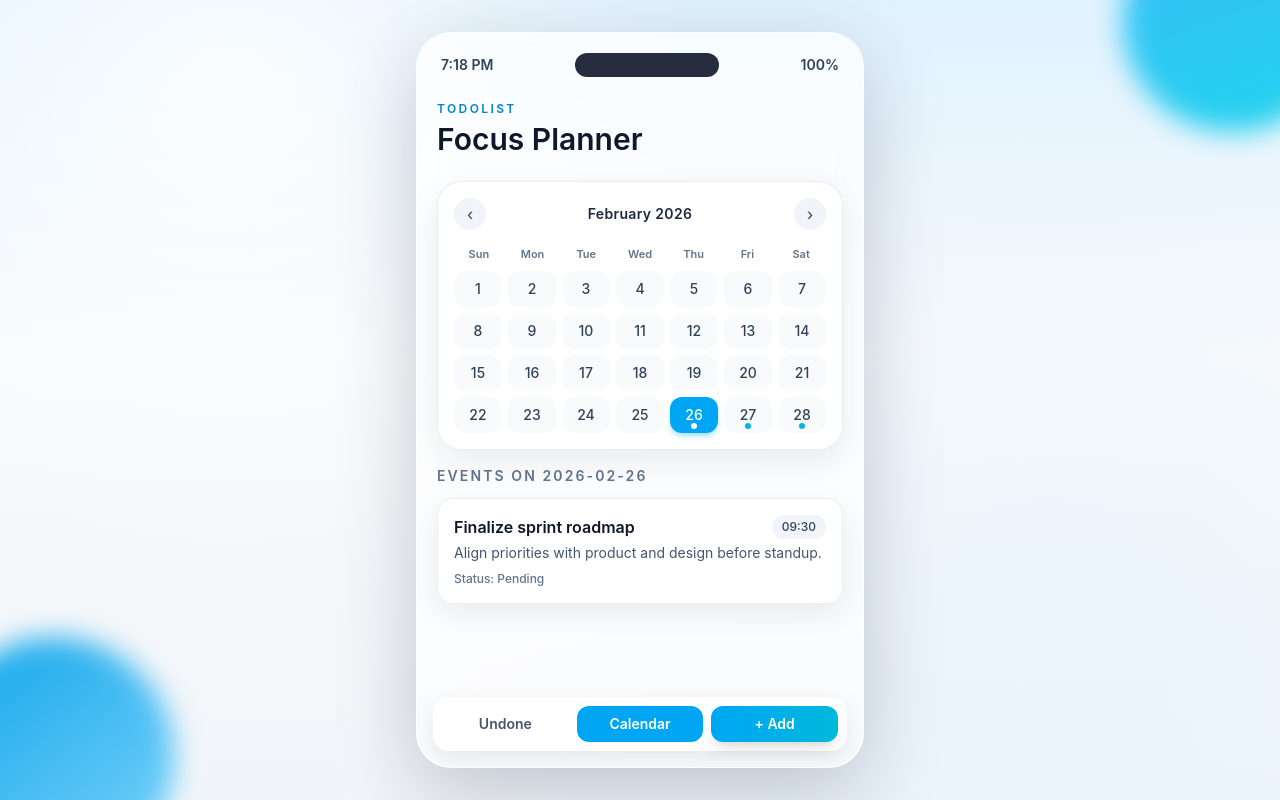
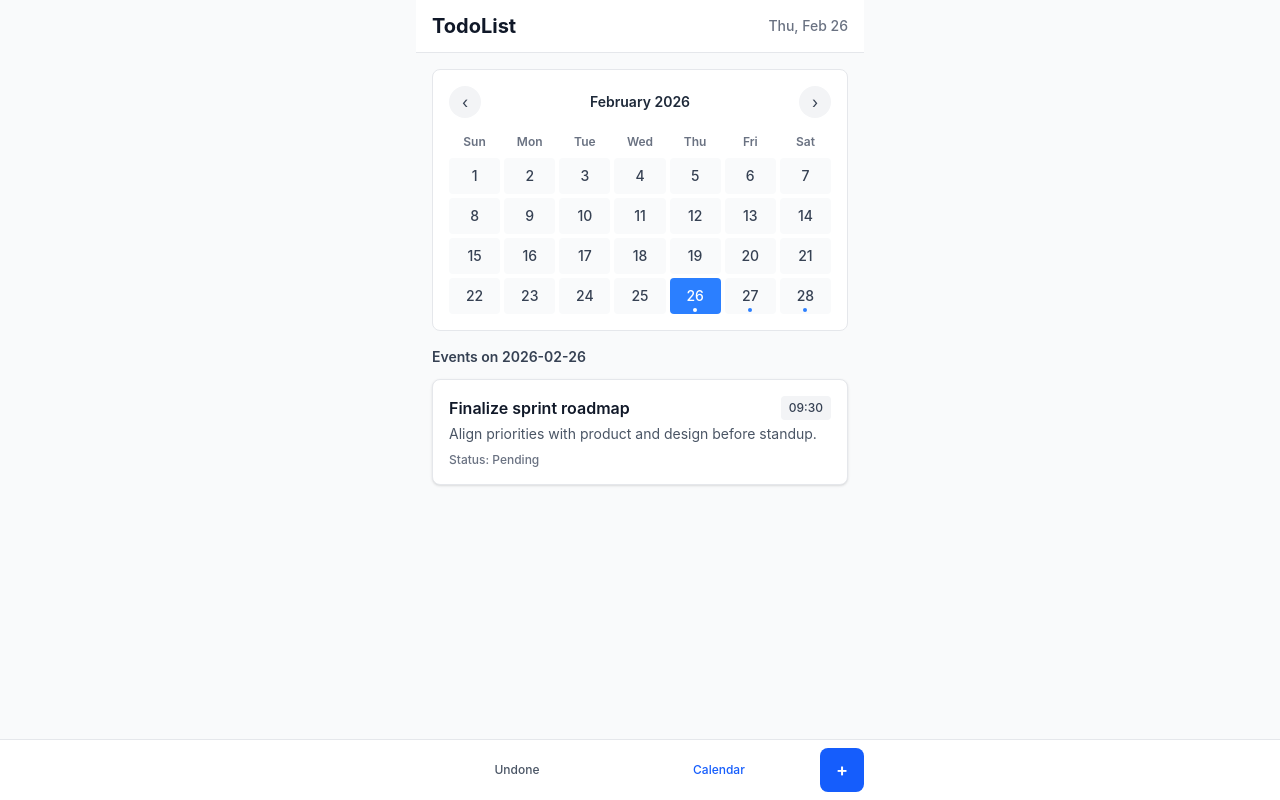
Before and after one commit to Funnywai/TodoList, a React (Vite) app: page / in a window 1280 px wide. Both pictures are taken after a click on the button "Calendar". Built offline with nearby package versions, Linux system fonts and the light colour scheme.

Commit message:
Update title in index.html and enhance App component with modal functionality for adding todos

```diff
--- a/index.html
+++ b/index.html
@@ -3,7 +3,7 @@
   <head>
     <meta charset="UTF-8" />
     <meta name="viewport" content="width=device-width, initial-scale=1.0" />
-    <title>Arena Web Dev App</title>
+    <title>TodoList App</title>
   </head>
   <body>
     <div id="root"></div>
--- a/src/App.tsx
+++ b/src/App.tsx
@@ -117,6 +117,32 @@ export function App() {
     setTodos((current) => current.map((todo) => (todo.id === id ? { ...todo, done: !todo.done } : todo)));
   };
 
+  const openModal = () => {
+    setNewTitle("");
+    setNewDate(dateKey(new Date()));
+    setNewTime("23:59");
+    setIsModalOpen(true);
+  };
+
+  const closeModal = () => {
+    setIsModalOpen(false);
+  };
+
+  const handleAddTodo = () => {
+    if (!newTitle.trim()) return;
+    const newTodo: Todo = {
+      id: Date.now(),
+      title: newTitle.trim(),
+      note: "",
+      dueDate: newDate,
+      time: newTime,
+      done: false,
+      priority: "medium",
+    };
+    setTodos((current) => [...current, newTodo]);
+    closeModal();
+  };
+
   const previousMonth = () => {
     setDisplayMonth((current) => new Date(current.getFullYear(), current.getMonth() - 1, 1));
   };
@@ -126,47 +152,36 @@ export function App() {
   };
 
   return (
-    <div className="ios-shell min-h-screen px-4 py-8">
-      <div className="pointer-events-none absolute inset-0 overflow-hidden">
-        <div className="blob blob-a" />
-        <div className="blob blob-b" />
-      </div>
-
-      <main className="relative mx-auto flex h-[92vh] w-full max-w-md flex-col overflow-hidden rounded-[2.2rem] border border-white/50 bg-white/70 shadow-[0_24px_80px_rgba(20,24,51,0.22)] backdrop-blur-xl">
-        <header className="flex items-center justify-between px-6 pt-5 text-sm font-semibold text-slate-700">
-          <span>{new Date().toLocaleTimeString("en-US", { hour: "numeric", minute: "2-digit" })}</span>
-          <div className="h-6 w-36 rounded-full bg-slate-900/90" />
-          <span>100%</span>
+    <div className="min-h-screen bg-gray-50">
+      <main className="mx-auto max-w-md">
+        <header className="flex items-center justify-between border-b border-gray-200 bg-white px-4 py-3">
+          <h1 className="text-xl font-bold text-gray-900">TodoList</h1>
+          <span className="text-sm font-medium text-gray-500">{new Date().toLocaleDateString("en-US", { weekday: "short", month: "short", day: "numeric" })}</span>
         </header>
 
-        <section className="fade-up flex-1 overflow-y-auto px-5 pb-28 pt-6">
-          <div className="mb-6">
-            <p className="text-xs font-semibold uppercase tracking-[0.2em] text-sky-600">TodoList</p>
-            <h1 className="mt-1 text-3xl font-semibold text-slate-900">Focus Planner</h1>
-          </div>
+        <section className="flex-1 overflow-y-auto px-4 py-4">
 
           {activeTab === "undone" ? (
             <div className="space-y-3">
-              <div className="fade-up-delay rounded-3xl bg-gradient-to-r from-sky-500 to-cyan-400 p-4 text-white shadow-lg shadow-cyan-300/50">
-                <p className="text-sm text-white/90">Undone tasks</p>
-                <p className="text-3xl font-semibold">{undoneTodos.length}</p>
+              <div className="mb-4 rounded-lg bg-blue-50 p-4">
+                <p className="text-sm font-medium text-gray-600">Undone tasks</p>
+                <p className="text-2xl font-bold text-gray-900">{undoneTodos.length}</p>
               </div>
 
-              {undoneTodos.map((todo, index) => (
+              {undoneTodos.map((todo) => (
                 <article
                   key={todo.id}
-                  className="card-rise rounded-2xl border border-slate-200/80 bg-white/85 p-4 shadow-[0_10px_30px_rgba(15,23,42,0.08)]"
-                  style={{ animationDelay: `${120 + index * 80}ms` }}
+                  className="mb-3 rounded-lg border border-gray-200 bg-white p-4 shadow-sm"
                 >
                   <div className="flex items-start justify-between gap-3">
-                    <div>
-                      <h2 className="text-base font-semibold text-slate-900">{todo.title}</h2>
-                      <p className="mt-1 text-sm text-slate-600">{todo.note}</p>
+                    <div className="flex-1">
+                      <h2 className="text-base font-semibold text-gray-900">{todo.title}</h2>
+                      <p className="mt-1 text-sm text-gray-600">{todo.note}</p>
                     </div>
                     <button
                       type="button"
                       onClick={() => toggleTodo(todo.id)}
-                      className="mt-1 grid h-6 w-6 place-items-center rounded-full border-2 border-slate-300 text-slate-500 transition hover:border-emerald-500 hover:text-emerald-500"
+                      className="mt-1 grid h-6 w-6 place-items-center rounded-full border-2 border-gray-300 text-gray-500 transition hover:border-green-500 hover:text-green-500"
                       aria-label={`Mark ${todo.title} done`}
                     >
                       <svg viewBox="0 0 24 24" className="h-4 w-4" fill="none" stroke="currentColor" strokeWidth={2.4}>
@@ -175,16 +190,16 @@ export function App() {
                     </button>
                   </div>
                   <div className="mt-3 flex items-center justify-between text-xs">
-                    <span className="rounded-full bg-slate-100 px-3 py-1 font-medium text-slate-700">
+                    <span className="rounded bg-gray-100 px-2 py-1 font-medium text-gray-700">
                       {todo.dueDate} at {todo.time}
                     </span>
                     <span
-                      className={`rounded-full px-3 py-1 font-semibold ${
+                      className={`rounded px-2 py-1 font-semibold ${
                         todo.priority === "high"
-                          ? "bg-rose-100 text-rose-700"
+                          ? "bg-red-100 text-red-700"
                           : todo.priority === "medium"
-                            ? "bg-amber-100 text-amber-700"
-                            : "bg-emerald-100 text-emerald-700"
+                            ? "bg-yellow-100 text-yellow-700"
+                            : "bg-green-100 text-green-700"
                       }`}
                     >
                       {todo.priority}
@@ -195,38 +210,38 @@ export function App() {
             </div>
           ) : (
             <div className="space-y-4">
-              <section className="fade-up-delay rounded-3xl border border-slate-200/80 bg-white/90 p-4 shadow-[0_12px_32px_rgba(18,43,63,0.08)]">
+              <section className="rounded-lg border border-gray-200 bg-white p-4">
                 <div className="mb-3 flex items-center justify-between">
                   <button
                     type="button"
                     onClick={previousMonth}
-                    className="grid h-8 w-8 place-items-center rounded-full bg-slate-100 text-slate-700"
+                    className="grid h-8 w-8 place-items-center rounded-full bg-gray-100 text-gray-700 hover:bg-gray-200"
                     aria-label="Previous month"
                   >
                     <span aria-hidden>‹</span>
                   </button>
-                  <h2 className="text-sm font-semibold tracking-wide text-slate-800">{monthLabel(displayMonth)}</h2>
+                  <h2 className="text-sm font-semibold text-gray-800">{monthLabel(displayMonth)}</h2>
                   <button
                     type="button"
                     onClick={nextMonth}
-                    className="grid h-8 w-8 place-items-center rounded-full bg-slate-100 text-slate-700"
+                    className="grid h-8 w-8 place-items-center rounded-full bg-gray-100 text-gray-700 hover:bg-gray-200"
                     aria-label="Next month"
                   >
                     <span aria-hidden>›</span>
                   </button>
                 </div>
 
-                <div className="grid grid-cols-7 gap-1 text-center text-[11px] font-semibold text-slate-500">
+                <div className="grid grid-cols-7 gap-1 text-center text-xs font-semibold text-gray-500">
                   {weekDays.map((day) => (
                     <div key={day} className="py-1">
                       {day}
                     </div>
                   ))}
                 </div>
-                <div className="mt-1 grid grid-cols-7 gap-1.5">
-                  {monthCells.map((cellDate, index) => {
+                <div className="mt-1 grid grid-cols-7 gap-1">
+                  {monthCells.map((cellDate, i) => {
                     if (!cellDate) {
-                      return <div key={`empty-${index}`} className="h-9" />;
+                      return <div key={`empty-${i}`} className="h-9" />;
                     }
 
                     const key = dateKey(cellDate);
@@ -238,17 +253,17 @@ export function App() {
                         key={key}
                         type="button"
                         onClick={() => setSelectedDate(cellDate)}
-                        className={`relative h-9 rounded-xl text-sm font-medium transition ${
+                        className={`relative h-9 rounded text-sm font-medium transition ${
                           isSelected
-                            ? "bg-sky-500 text-white shadow-md shadow-sky-300/60"
-                            : "bg-slate-50 text-slate-700 hover:bg-sky-50"
+                            ? "bg-blue-500 text-white"
+                            : "bg-gray-50 text-gray-700 hover:bg-blue-50"
                         }`}
                       >
                         {cellDate.getDate()}
                         {hasEvents ? (
                           <span
-                            className={`absolute bottom-1 left-1/2 h-1.5 w-1.5 -translate-x-1/2 rounded-full ${
-                              isSelected ? "bg-white" : "bg-cyan-500"
+                            className={`absolute bottom-0.5 left-1/2 h-1 w-1 -translate-x-1/2 rounded-full ${
+                              isSelected ? "bg-white" : "bg-blue-500"
                             }`}
                           />
                         ) : null}
@@ -259,30 +274,29 @@ export function App() {
               </section>
 
               <section className="space-y-3">
-                <h3 className="text-sm font-semibold uppercase tracking-[0.15em] text-slate-500">
+                <h3 className="text-sm font-semibold text-gray-700">
                   Events on {dateKey(selectedDate)}
                 </h3>
                 {selectedDateEvents.length > 0 ? (
-                  selectedDateEvents.map((event, index) => (
+                  selectedDateEvents.map((event) => (
                     <article
                       key={event.id}
-                      className="card-rise rounded-2xl border border-slate-200/70 bg-white/90 p-4 shadow-[0_10px_30px_rgba(15,23,42,0.08)]"
-                      style={{ animationDelay: `${130 + index * 90}ms` }}
+                      className="mb-3 rounded-lg border border-gray-200 bg-white p-4 shadow-sm"
                     >
                       <div className="flex items-center justify-between">
-                        <h4 className="font-semibold text-slate-900">{event.title}</h4>
-                        <span className="rounded-full bg-slate-100 px-2.5 py-1 text-xs font-medium text-slate-700">
+                        <h4 className="font-semibold text-gray-900">{event.title}</h4>
+                        <span className="rounded bg-gray-100 px-2 py-1 text-xs font-medium text-gray-700">
                           {event.time}
                         </span>
                       </div>
-                      <p className="mt-1 text-sm text-slate-600">{event.note}</p>
-                      <p className="mt-2 text-xs font-medium text-slate-500">
+                      <p className="mt-1 text-sm text-gray-600">{event.note}</p>
+                      <p className="mt-2 text-xs font-medium text-gray-500">
                         Status: {event.done ? "Completed" : "Pending"}
                       </p>
                     </article>
                   ))
                 ) : (
-                  <div className="rounded-2xl border border-dashed border-slate-300 bg-white/70 p-6 text-center text-sm text-slate-500">
+                  <div className="rounded-lg border border-dashed border-gray-300 bg-white p-4 text-center text-sm text-gray-500">
                     No events for this date.
                   </div>
                 )}
@@ -291,121 +305,93 @@ export function App() {
           )}
         </section>
 
-        <nav className="absolute inset-x-4 bottom-4 grid grid-cols-3 gap-2 rounded-2xl border border-white/70 bg-white/85 p-2 shadow-[0_8px_24px_rgba(15,23,42,0.1)] backdrop-blur">
+        <nav className="fixed bottom-0 left-0 right-0 border-t border-gray-200 bg-white px-4 py-2">
+          <div className="mx-auto max-w-md">
+            <div className="flex items-center justify-around">
               <button
                 type="button"
                 onClick={() => setActiveTab("undone")}
-            className={`rounded-xl px-4 py-2 text-sm font-semibold transition ${
-              activeTab === "undone" ? "bg-sky-500 text-white" : "text-slate-600"
+                className={`flex flex-1 flex-col items-center rounded-lg px-4 py-2 text-sm font-medium transition ${
+                  activeTab === "undone" ? "text-blue-600" : "text-gray-600"
                 }`}
               >
-            Undone
+                <span className="text-xs">Undone</span>
               </button>
               <button
                 type="button"
                 onClick={() => setActiveTab("calendar")}
-            className={`rounded-xl px-4 py-2 text-sm font-semibold transition ${
-              activeTab === "calendar" ? "bg-sky-500 text-white" : "text-slate-600"
+                className={`flex flex-1 flex-col items-center rounded-lg px-4 py-2 text-sm font-medium transition ${
+                  activeTab === "calendar" ? "text-blue-600" : "text-gray-600"
                 }`}
               >
-            Calendar
+                <span className="text-xs">Calendar</span>
               </button>
               <button
                 type="button"
-            onClick={() => setIsModalOpen(true)}
-            className="rounded-xl px-4 py-2 text-sm font-semibold bg-gradient-to-r from-sky-500 to-cyan-500 text-white shadow-lg"
+                onClick={openModal}
+                className="flex flex-col items-center rounded-lg bg-blue-600 px-4 py-2 text-sm font-semibold text-white hover:bg-blue-700"
               >
-            + Add
+                <span className="text-lg">+</span>
               </button>
+            </div>
+          </div>
         </nav>
 
         {isModalOpen && (
-          <div className="fixed inset-0 z-50 flex items-end justify-center sm:items-center">
-            <div
-              className="absolute inset-0 bg-slate-900/40 backdrop-blur-sm"
-              onClick={() => setIsModalOpen(false)}
-            />
-            <div className="relative w-full max-w-md rounded-t-3xl bg-white p-6 shadow-2xl sm:rounded-3xl animate-in slide-in-from-bottom-10 fade-in duration-200">
+          <div className="fixed inset-0 z-50 flex items-end justify-center bg-black/50">
+            <div className="w-full max-w-md rounded-t-xl border border-gray-200 bg-white p-6 shadow-xl">
               <div className="mb-4 flex items-center justify-between">
-                <h3 className="text-lg font-semibold text-slate-900">Add New Event</h3>
+                <h3 className="text-lg font-semibold text-gray-900">Add New Event</h3>
                 <button
                   type="button"
-                  onClick={() => setIsModalOpen(false)}
-                  className="grid h-8 w-8 place-items-center rounded-full bg-slate-100 text-slate-600 hover:bg-slate-200"
+                  onClick={closeModal}
+                  className="grid h-8 w-8 place-items-center rounded-full bg-gray-100 text-gray-600 transition hover:bg-gray-200"
+                  aria-label="Close"
                 >
-                  <svg viewBox="0 0 24 24" className="h-5 w-5" fill="none" stroke="currentColor" strokeWidth={2.4}>
-                    <path d="M6 6l12 12M6 18L18 6" />
+                  <svg viewBox="0 0 24 24" className="h-5 w-5" fill="none" stroke="currentColor" strokeWidth={2}>
+                    <path d="M6 18L18 6M6 6l12 12" />
                   </svg>
                 </button>
               </div>
 
               <div className="space-y-4">
                 <div>
-                  <label htmlFor="title" className="mb-1 block text-sm font-medium text-slate-700">
-                    Title
-                  </label>
+                  <label className="mb-1 block text-sm font-medium text-gray-700">Title</label>
                   <input
-                    id="title"
                     type="text"
                     value={newTitle}
                     onChange={(e) => setNewTitle(e.target.value)}
-                    placeholder="Event title"
-                    className="w-full rounded-xl border border-slate-300 px-4 py-3 text-slate-900 placeholder-slate-400 focus:border-sky-500 focus:outline-none focus:ring-2 focus:ring-sky-200"
+                    placeholder="Enter event title"
+                    className="w-full rounded-lg border border-gray-300 bg-white px-4 py-2 text-gray-900 placeholder-gray-400 focus:border-blue-500 focus:outline-none focus:ring-1 focus:ring-blue-500"
                     autoFocus
                   />
                 </div>
 
-                <div className="grid grid-cols-2 gap-3">
                 <div>
-                    <label htmlFor="date" className="mb-1 block text-sm font-medium text-slate-700">
-                      Date
-                    </label>
+                  <label className="mb-1 block text-sm font-medium text-gray-700">Date</label>
                   <input
-                      id="date"
                     type="date"
                     value={newDate}
                     onChange={(e) => setNewDate(e.target.value)}
-                      className="w-full rounded-xl border border-slate-300 px-4 py-3 text-slate-900 focus:border-sky-500 focus:outline-none focus:ring-2 focus:ring-sky-200"
+                    className="w-full rounded-lg border border-gray-300 bg-white px-4 py-2 text-gray-900 focus:border-blue-500 focus:outline-none focus:ring-1 focus:ring-blue-500"
                   />
                 </div>
+
                 <div>
-                    <label htmlFor="time" className="mb-1 block text-sm font-medium text-slate-700">
-                      Time
-                    </label>
+                  <label className="mb-1 block text-sm font-medium text-gray-700">Time (default: 23:59)</label>
                   <input
-                      id="time"
                     type="time"
                     value={newTime}
                     onChange={(e) => setNewTime(e.target.value)}
-                      className="w-full rounded-xl border border-slate-300 px-4 py-3 text-slate-900 focus:border-sky-500 focus:outline-none focus:ring-2 focus:ring-sky-200"
+                    className="w-full rounded-lg border border-gray-300 bg-white px-4 py-2 text-gray-900 focus:border-blue-500 focus:outline-none focus:ring-1 focus:ring-blue-500"
                   />
-                  </div>
                 </div>
 
                 <button
                   type="button"
-                  onClick={() => {
-                    if (newTitle.trim()) {
-                      setTodos((prev) => [
-                        ...prev,
-                        {
-                          id: Date.now(),
-                          title: newTitle.trim(),
-                          note: "",
-                          dueDate: newDate,
-                          time: newTime,
-                          done: false,
-                          priority: "medium",
-                        },
-                      ]);
-                      setNewTitle("");
-                      setNewDate(dateKey(new Date()));
-                      setNewTime("23:59");
-                      setIsModalOpen(false);
-                    }
-                  }}
+                  onClick={handleAddTodo}
                   disabled={!newTitle.trim()}
-                  className="mt-2 w-full rounded-xl bg-gradient-to-r from-sky-500 to-cyan-500 px-4 py-3 text-sm font-semibold text-white shadow-lg shadow-sky-300/40 transition enabled:hover:scale-[1.02] disabled:cursor-not-allowed disabled:opacity-50"
+                  className="w-full rounded-lg bg-blue-600 px-4 py-2 text-sm font-semibold text-white hover:bg-blue-700 disabled:cursor-not-allowed disabled:opacity-50"
                 >
                   Add Event
                 </button>
--- a/src/index.css
+++ b/src/index.css
@@ -1,82 +1,17 @@
 @import "tailwindcss";
 
 :root {
-  font-family: "SF Pro Display", "SF Pro Text", "Avenir Next", "Segoe UI", sans-serif;
-  color: #0f172a;
-  background: linear-gradient(180deg, #e0f2fe 0%, #f8fafc 45%, #f1f5f9 100%);
+  font-family: -apple-system, BlinkMacSystemFont, "Segoe UI", Roboto, "Helvetica Neue", Arial, sans-serif;
+  color: #111827;
+  background: #f9fafb;
 }
 
 body {
   min-height: 100vh;
   margin: 0;
-  background: transparent;
+  background: #f9fafb;
 }
 
 #root {
   min-height: 100vh;
 }
-
-.ios-shell {
-  position: relative;
-  overflow: hidden;
-  background: radial-gradient(circle at 18% 12%, #ffffffcc 0, #eef6ff00 38%),
-    radial-gradient(circle at 82% 88%, #e0f2ff88 0, #dcfce700 44%);
-}
-
-.blob {
-  position: absolute;
-  border-radius: 999px;
-  filter: blur(14px);
-  animation: float 11s ease-in-out infinite;
-}
-
-.blob-a {
-  top: -80px;
-  right: -60px;
-  height: 220px;
-  width: 220px;
-  background: linear-gradient(160deg, #38bdf8, #22d3ee);
-}
-
-.blob-b {
-  bottom: -90px;
-  left: -70px;
-  height: 240px;
-  width: 240px;
-  animation-delay: 0.8s;
-  background: linear-gradient(140deg, #0ea5e9, #7dd3fc);
-}
-
-.fade-up {
-  animation: fadeUp 0.6s ease forwards;
-}
-
-.fade-up-delay {
-  animation: fadeUp 0.8s ease forwards;
-}
-
-.card-rise {
-  opacity: 0;
-  animation: fadeUp 0.55s ease forwards;
-}
-
-@keyframes fadeUp {
-  from {
-    opacity: 0;
-    transform: translateY(10px);
-  }
-  to {
-    opacity: 1;
-    transform: translateY(0);
-  }
-}
-
-@keyframes float {
-  0%,
-  100% {
-    transform: translateY(0px) translateX(0px);
-  }
-  50% {
-    transform: translateY(-18px) translateX(6px);
-  }
-}
```
Lines whose indentation alone changed are shown as unchanged.
